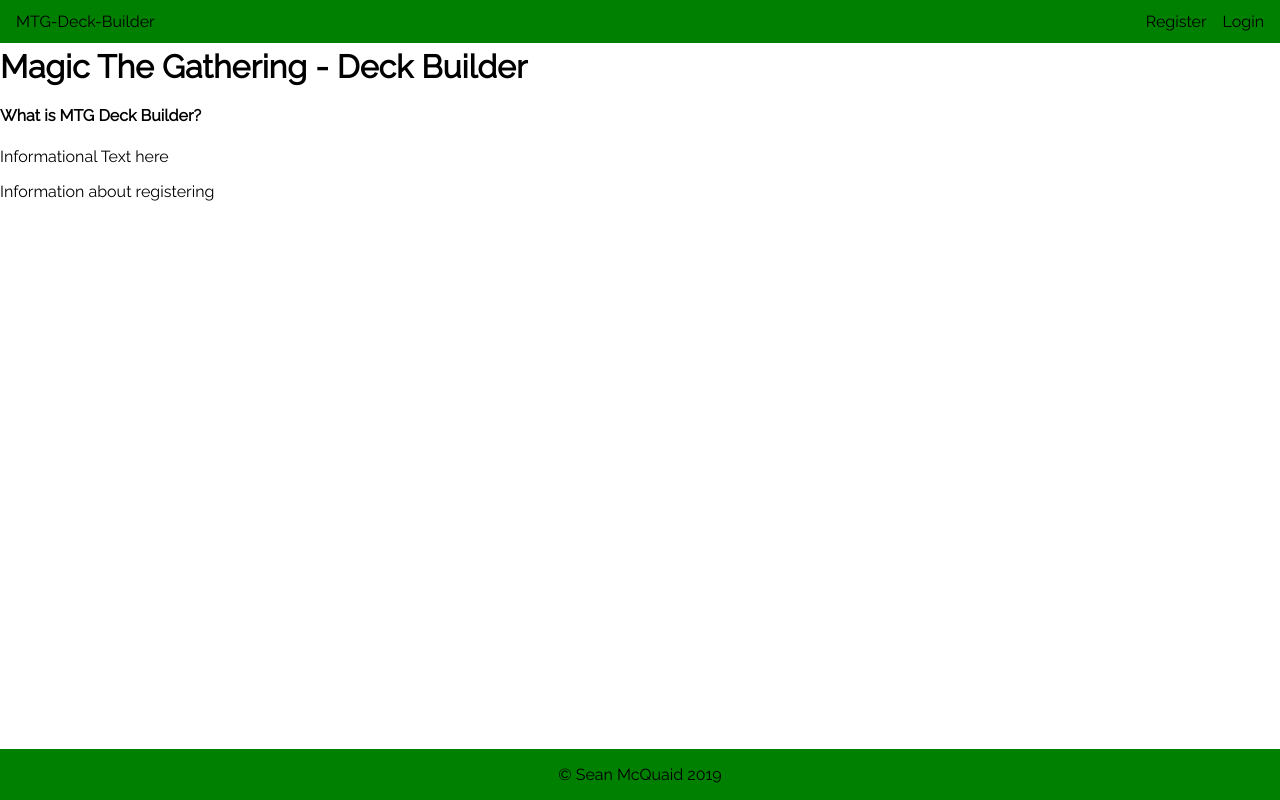
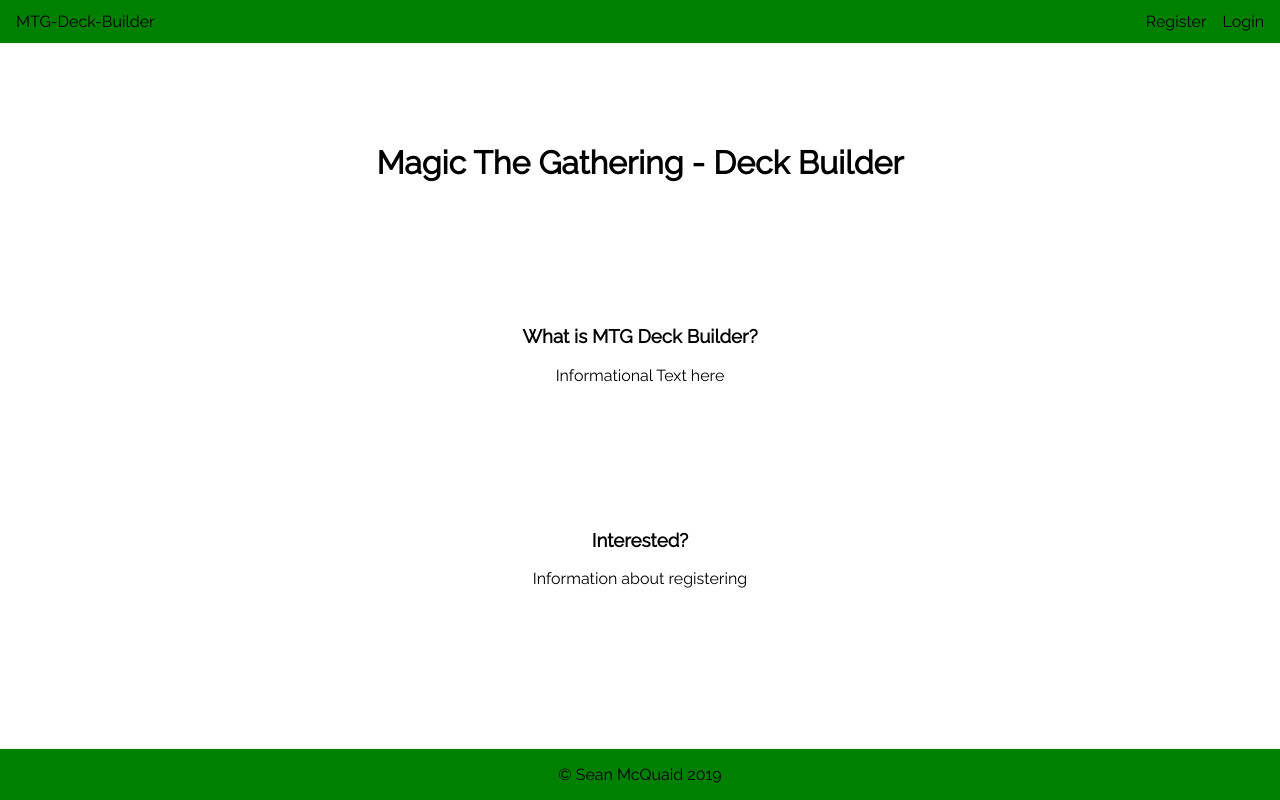
Before and after one commit to seanmcquaid/DekTech, a React (Create React App) app in the folder front-end/: page / in a window 1280 px wide. Built offline with nearby package versions, Linux system fonts and the light colour scheme.

Commit message:
starting splash page

```diff
--- a/front-end/src/components/Splash/Splash.js
+++ b/front-end/src/components/Splash/Splash.js
@@ -3,15 +3,16 @@
 
 const Splash = props => {
     return(
-        <div>
-            <div className="top">
+        <div className={styles.splashContainer}>
+            <div className={styles.topSection}>
                 <h1>Magic The Gathering - Deck Builder</h1>
             </div>
-            <div className="middle">
-                <h4>What is MTG Deck Builder?</h4>
+            <div className={styles.middleSection}>
+                <h3>What is MTG Deck Builder?</h3>
                 <p>Informational Text here</p>
             </div>
-            <div className="bottom">
+            <div className={styles.bottomSection}>
+                <h3>Interested?</h3>
                 <p>Information about registering</p>
             </div>
         </div>
--- a/front-end/src/components/Splash/Splash.module.css
+++ b/front-end/src/components/Splash/Splash.module.css
@@ -0,0 +1,15 @@
+.splashContainer {
+    text-align: center;
+}
+
+.topSection {
+    margin-top: 9rem;
+}
+
+.middleSection {
+    margin-top: 9rem;
+}
+
+.bottomSection{
+    margin-top: 9rem;
+}
```
